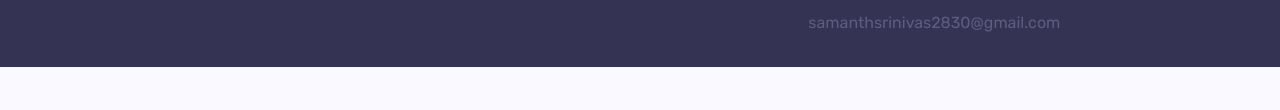
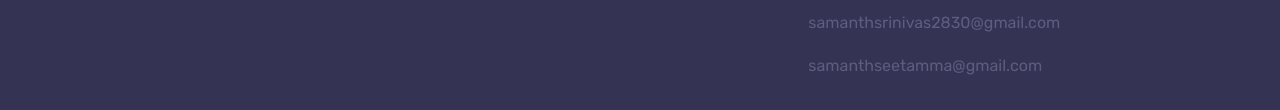
Before and after one commit to samanthchowdarybellam/PORTIFOLIO-144, a plain HTML site: page index.html in a window 1280 px wide. Shown: the part 6747-6857 px from the top of the page. Before the commit the page ends 6814 px from the top, so only its background shows below. Drawn offline with Linux system fonts and the light colour scheme.

Commit message:
Update index.html

```diff
--- a/index.html
+++ b/index.html
@@ -580,7 +580,7 @@
       				<p style="color: white;">Let us be social</p>
 
 					  <img src="https://upload.wikimedia.org/wikipedia/commons/thumb/7/7e/Gmail_icon_%282020%29.svg/512px-Gmail_icon_%282020%29.svg.png" style="width: 40px;margin: 5px">
-			        <p>bellamsamanthchowdary@gmail.com</p><p>samanthsrinivas2830@gmail.com</p>
+			        <p>bellamsamanthchowdary@gmail.com</p><p>samanthsrinivas2830@gmail.com</p><p>samanthseetamma@gmail.com</p>
 				</div>
 
 			</div>
```
